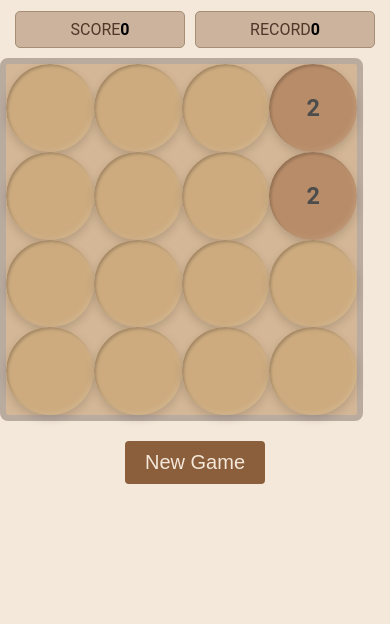
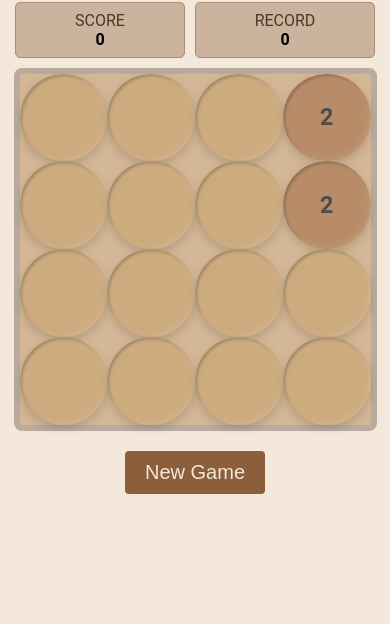
Before and after one commit to SANDRA-FULLSTACK/project2048, a plain HTML site: page index.html in a window 390 px wide. Shown: the part 220-844 px from the top of the page. Drawn offline with Linux system fonts and the light colour scheme.

Commit message:
Finished implementing responsive design for game board and tiles

```diff
--- a/style.css
+++ b/style.css
@@ -36,7 +36,7 @@ body {
   border: 1px solid #a58d76;
   padding: 0.5rem 0.8125rem;
   display: flex;
-  flex-direction: row;
+  flex-direction: column;
   border-radius: 0.3125rem;
   flex-grow: 1;
   justify-content: center;
@@ -77,6 +77,7 @@ body {
   display: grid;
   grid-template-columns: repeat(4, 1fr);
   grid-template-rows: repeat(4, 1fr);
+  margin: 0 auto;
 }
 
 .tile {
@@ -117,6 +118,7 @@ button:hover {
   #game-board {
     width: 80vw;
     height: 80vw;
+    margin: 0 auto;
   }
 
   .tile {
@@ -128,6 +130,7 @@ button:hover {
   #game-board {
     width: 90vw;
     height: 90vw;
+    margin: 0 auto;
   }
 
   .tile {
```
